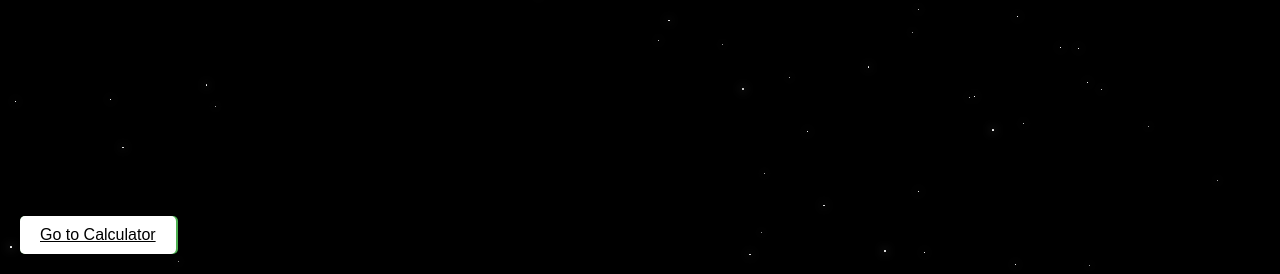
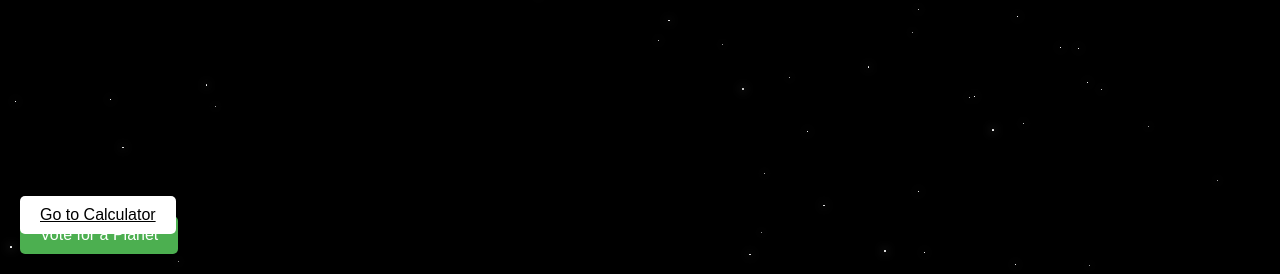
Before and after one commit to OfekGoldstein/Final-Project, a Flask app: template App/templates/planets.html in a window 1280 px wide; the page is wider, and only the part inside the window is pictured. Shown: the part 526-800 px from the top of that part. Run offline with Flask 3, Linux system fonts and the light colour scheme; the template is opened without the code that fills it: most values are stand-ins (such as "Sample title", 1, 10 or a date in 2020).

Commit message:
moddified planets.html

```diff
--- a/App/templates/planets.html
+++ b/App/templates/planets.html
@@ -88,8 +88,8 @@
         }
         .calculator-button {
             position: absolute;
-            top: 10px;
-            right: 20px;
+            bottom: 40px;
+            left: 20px;
             background-color: white;
             color: black;
             border: none;
@@ -263,7 +263,7 @@
         <button class="vote-button" onclick="window.location.href='/vote'">Vote for a Planet</button>
 
         <!-- Navigation link to calculator -->
-        <a href="{{ url_for('calculator') }}" class="vote-button" style="background-color: white; color: black;">Go to Calculator</a>
+        <a href="{{ url_for('calculator') }}" class="calculator-button">Go to Calculator</a>
     </div>
     <script>
         // JavaScript to dynamically add stars to the background
```
